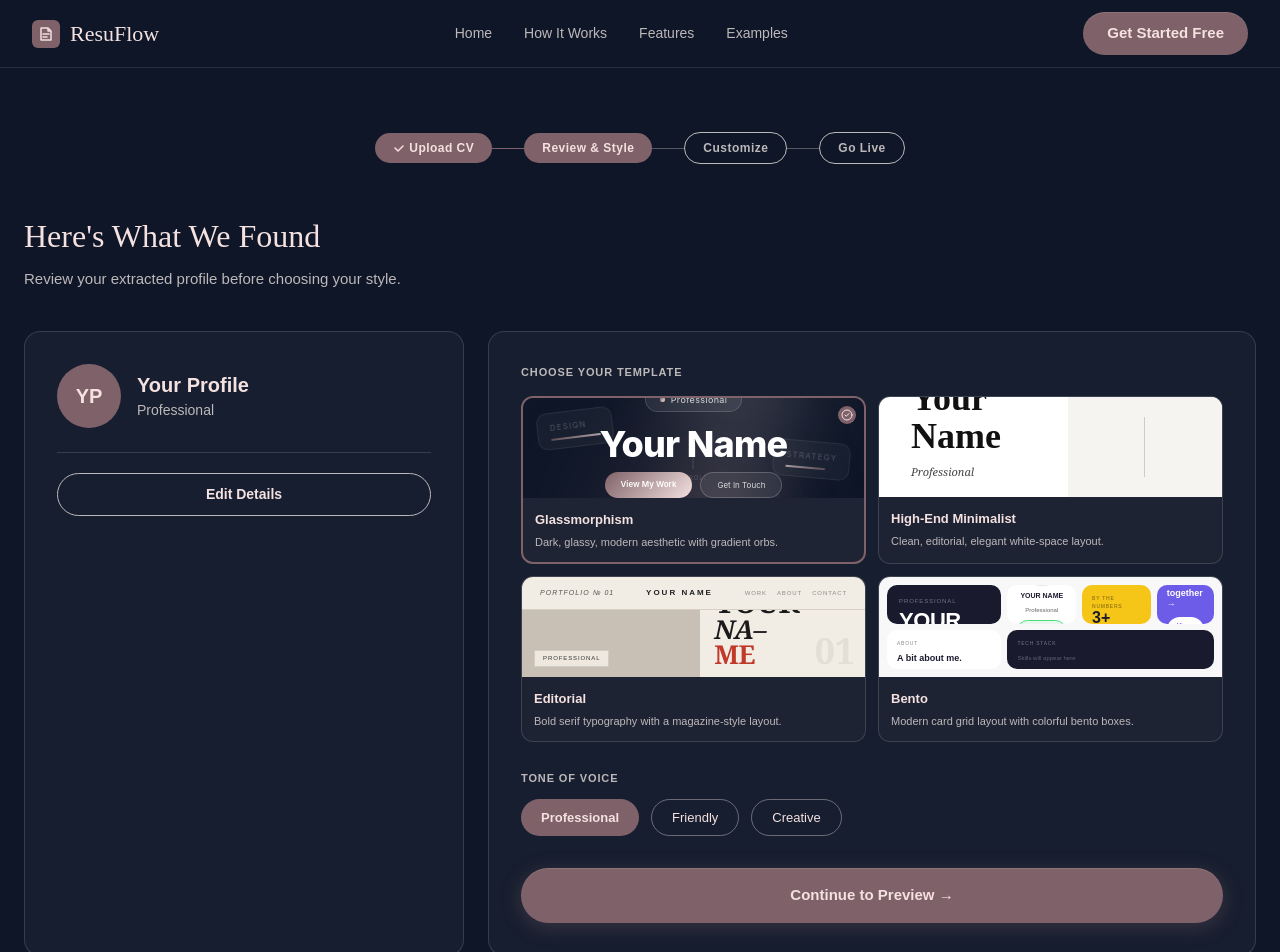
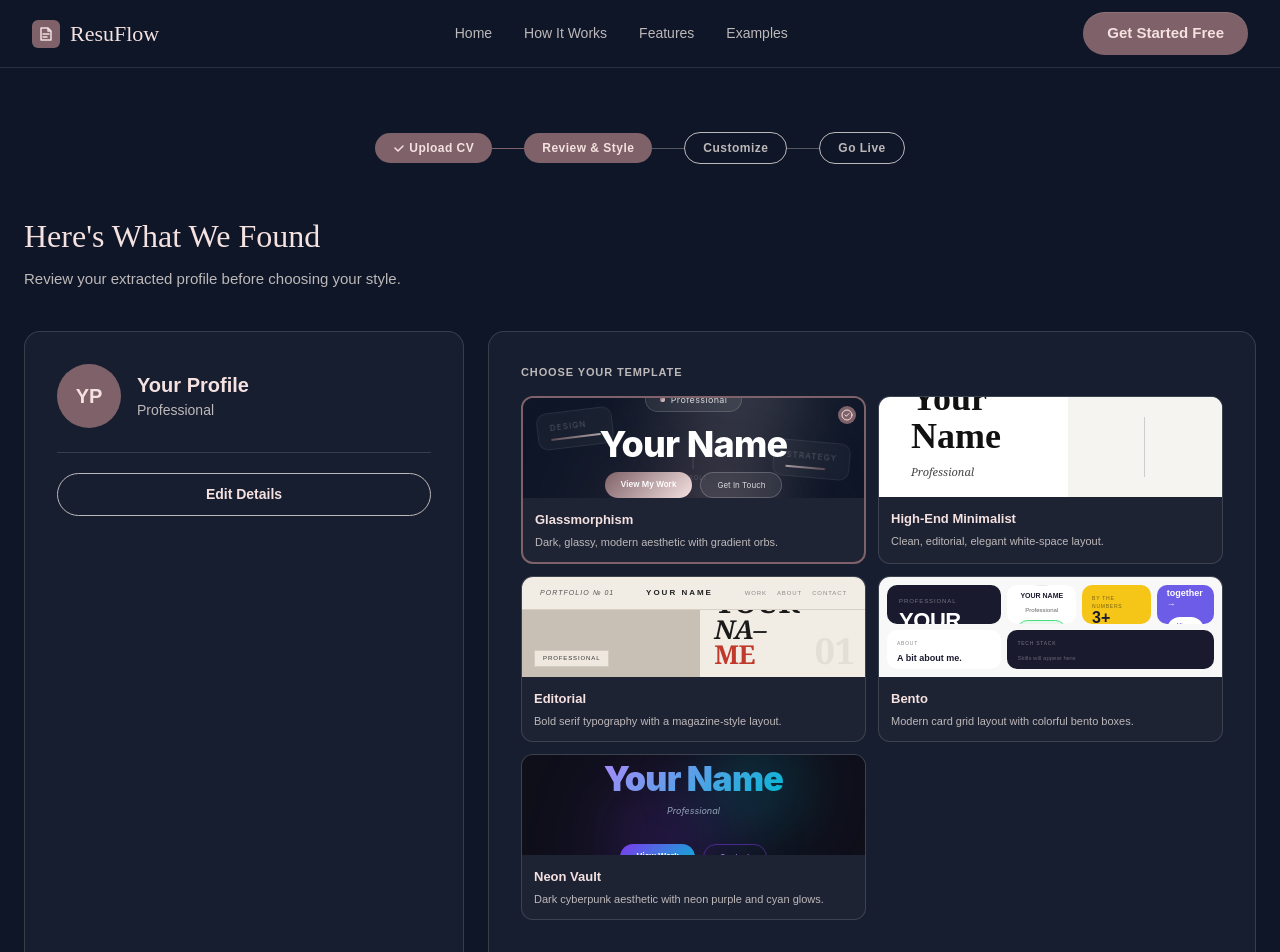
Before and after one commit to zk19604/resuflow, a React (Vite) app in the folder frontend/: page /extraction in a window 1280 px wide. Shown: the top 952 px of the page. Built offline with nearby package versions, Linux system fonts and the light colour scheme; sample sign-in values are in the browser's storage.

Commit message:
add neon vault template

```diff
--- a/frontend/src/components/ExtractionScreen.tsx
+++ b/frontend/src/components/ExtractionScreen.tsx
@@ -3,19 +3,25 @@ import { useNavigate } from "react-router";
 import { CheckCircle2 } from "lucide-react";
 import { Breadcrumb } from "./Breadcrumb";
 import { Navbar } from "./Navbar";
+
 import {
   GlassmorphismPreview,
   HighEndMinimalistPreview,
   EditorialPreview,
   BentoPreview,
+  NeonVaultPreview,
   defaultPalette,
 } from "./TemplatePreviews";
+
+
 
 const templates = [
   { id: "glassmorphism", label: "Glassmorphism", desc: "Dark, glassy, modern aesthetic with gradient orbs." },
   { id: "highendminimalist", label: "High-End Minimalist", desc: "Clean, editorial, elegant white-space layout." },
   { id: "editorial", label: "Editorial", desc: "Bold serif typography with a magazine-style layout." },
   { id: "bento", label: "Bento", desc: "Modern card grid layout with colorful bento boxes." },
+  { id: "neon-vault", label: "Neon Vault", desc: "Dark cyberpunk aesthetic with neon purple and cyan glows." },
+
 ];
 
 const toneOptions = ["Professional", "Friendly", "Creative"];
@@ -301,6 +307,7 @@ export function ExtractionScreen() {
                       {t.id === "highendminimalist" && <HighEndMinimalistPreview profile={profile} />}
                       {t.id === "editorial" && <EditorialPreview profile={profile} />}
                       {t.id === "bento" && <BentoPreview profile={profile} />}
+                      {t.id === "neon-vault" && <NeonVaultPreview profile={profile} />}
                     </div>
                     <div style={{ padding: "12px" }}>
                       <div style={{ color: "#F4E1E0", fontSize: "13px", fontWeight: 600, marginBottom: "4px" }}>{t.label}</div>
--- a/frontend/src/components/PreviewDashboard.tsx
+++ b/frontend/src/components/PreviewDashboard.tsx
@@ -7,6 +7,7 @@ import {
   HighEndMinimalistPreview,
   EditorialPreview,
   BentoPreview,
+  NeonVaultPreview,
 } from "./TemplatePreviews";
 
 const paletteRows = [
@@ -20,13 +21,15 @@ const paletteRows = [
 const sections = ["About", "Skills", "Experience", "Education", "Projects", "Achievements"];
 const fontOptions = ["Modern Sans", "Serif Editorial"];
 
-type TemplateType = "glassmorphism" | "highendminimalist" | "editorial" | "bento";
+type TemplateType = "glassmorphism" | "highendminimalist" | "editorial" | "bento"| "neon-vault";
+
 
 const templateLabels: Record<TemplateType, string> = {
   glassmorphism: "Glassmorphism",
   highendminimalist: "High-End Minimalist",
   editorial: "Editorial",
   bento: "Bento",
+ "neon-vault": "Neon Vault",
 };
 export function PreviewDashboard() {
   const navigate = useNavigate();
@@ -57,7 +60,7 @@ export function PreviewDashboard() {
     if (vibe) {
       try {
         const { template, tone } = JSON.parse(vibe);
-        if (["glassmorphism", "highendminimalist", "editorial", "bento"].includes(template)) {
+        if (["glassmorphism", "highendminimalist", "editorial", "bento","neon-vault"].includes(template)) {
           setSelectedTemplate(template);
         }
         const toneIdx = ["Professional", "Friendly", "Creative"].indexOf(tone);
@@ -127,6 +130,7 @@ export function PreviewDashboard() {
     { id: "highendminimalist", label: "High-End Minimalist" },
     { id: "editorial", label: "Editorial" },
     { id: "bento", label: "Bento" },
+    { id: "neon-vault", label: "Neon Vault" },
   ];
 
   return (
@@ -228,6 +232,7 @@ export function PreviewDashboard() {
                 {selectedTemplate === "bento" && (
                   <BentoPreview profile={profile} />
                 )}
+                {selectedTemplate === "neon-vault" && <NeonVaultPreview profile={profile} />}
               </div>
             </div>
           </div>
@@ -290,6 +295,7 @@ export function PreviewDashboard() {
                         {t.id === "highendminimalist" && <HighEndMinimalistPreview profile={profile} />}
                         {t.id === "editorial" && <EditorialPreview profile={profile} />}
                         {t.id === "bento" && <BentoPreview profile={profile} />}
+                        {t.id === "neon-vault" && <NeonVaultPreview profile={profile} />}
                       </div>
                       <div
                         style={{
--- a/frontend/src/components/TemplatePreviews.tsx
+++ b/frontend/src/components/TemplatePreviews.tsx
@@ -542,3 +542,41 @@ export function BentoPreview({ profile }: { profile: any }) {
     </div>
   );
 }
+export function NeonVaultPreview({ profile }: { profile: any }) {
+  const name = profile?.personalInfo?.name || "Your Name";
+  const role = profile?.workExperience?.[0]?.role || "Professional";
+  const summary = profile?.summary || "";
+  const skills: string[] = [
+    ...(profile?.skills?.technical || []),
+    ...(profile?.skills?.tools || []),
+    ...(profile?.skills?.soft || []),
+  ].slice(0, 5);
+
+  return (
+    <div style={{ width: "100%", height: "100%", background: "#0f0f1a", position: "relative", overflow: "hidden", display: "flex", flexDirection: "column", alignItems: "center", justifyContent: "center", fontFamily: "Inter, sans-serif" }}>
+      <div style={{ position: "absolute", top: "10%", left: "20%", width: "150px", height: "150px", borderRadius: "50%", background: "radial-gradient(circle, #7c3aed70 0%, transparent 70%)", filter: "blur(40px)" }} />
+      <div style={{ position: "absolute", bottom: "10%", right: "15%", width: "120px", height: "120px", borderRadius: "50%", background: "radial-gradient(circle, #06b6d470 0%, transparent 70%)", filter: "blur(35px)" }} />
+      <div style={{ position: "relative", zIndex: 2, textAlign: "center", padding: "0 24px" }}>
+        <div style={{ fontSize: "8px", letterSpacing: "0.3em", textTransform: "uppercase", color: "#7c3aed", marginBottom: "10px", fontWeight: 600 }}>◆ Portfolio</div>
+        <div style={{ fontSize: "clamp(20px, 4vw, 34px)", fontWeight: 900, background: "linear-gradient(135deg, #a78bfa, #06b6d4)", WebkitBackgroundClip: "text", WebkitTextFillColor: "transparent", letterSpacing: "-0.02em", lineHeight: 1, marginBottom: "8px" }}>
+          {name}
+        </div>
+        <div style={{ fontSize: "9px", color: "#94a3b8", marginBottom: "12px", fontStyle: "italic" }}>{role}</div>
+        {summary && (
+          <div style={{ fontSize: "8px", color: "#64748b", lineHeight: 1.6, maxWidth: "260px", margin: "0 auto 14px" }}>
+            {summary.slice(0, 90)}{summary.length > 90 ? "…" : ""}
+          </div>
+        )}
+        <div style={{ display: "flex", gap: "6px", justifyContent: "center", flexWrap: "wrap", maxWidth: "280px", margin: "0 auto 14px" }}>
+          {skills.slice(0, 4).map((s) => (
+            <div key={s} style={{ background: "rgba(124,58,237,0.15)", border: "1px solid rgba(124,58,237,0.4)", borderRadius: "100px", padding: "3px 10px", fontSize: "7px", color: "#a78bfa" }}>{s}</div>
+          ))}
+        </div>
+        <div style={{ display: "flex", gap: "8px", justifyContent: "center" }}>
+          <div style={{ background: "linear-gradient(135deg, #7c3aed, #06b6d4)", borderRadius: "100px", padding: "6px 16px", fontSize: "8px", color: "#fff", fontWeight: 700 }}>View Work</div>
+          <div style={{ border: "1px solid rgba(124,58,237,0.5)", borderRadius: "100px", padding: "6px 16px", fontSize: "8px", color: "#a78bfa" }}>Contact</div>
+        </div>
+      </div>
+    </div>
+  );
+}
```
